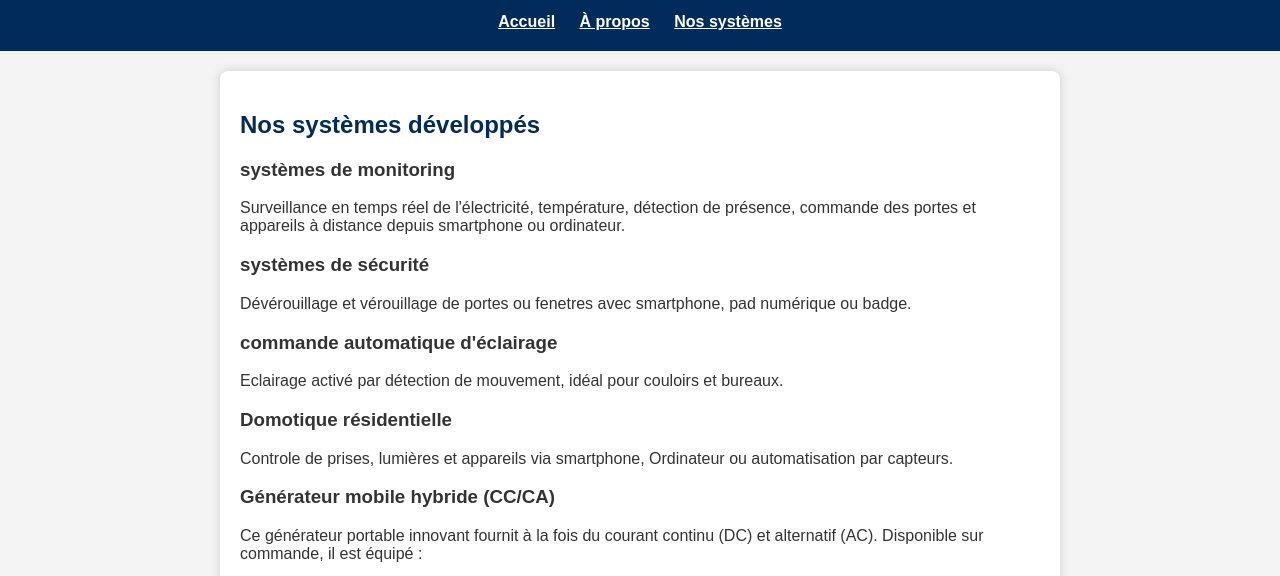
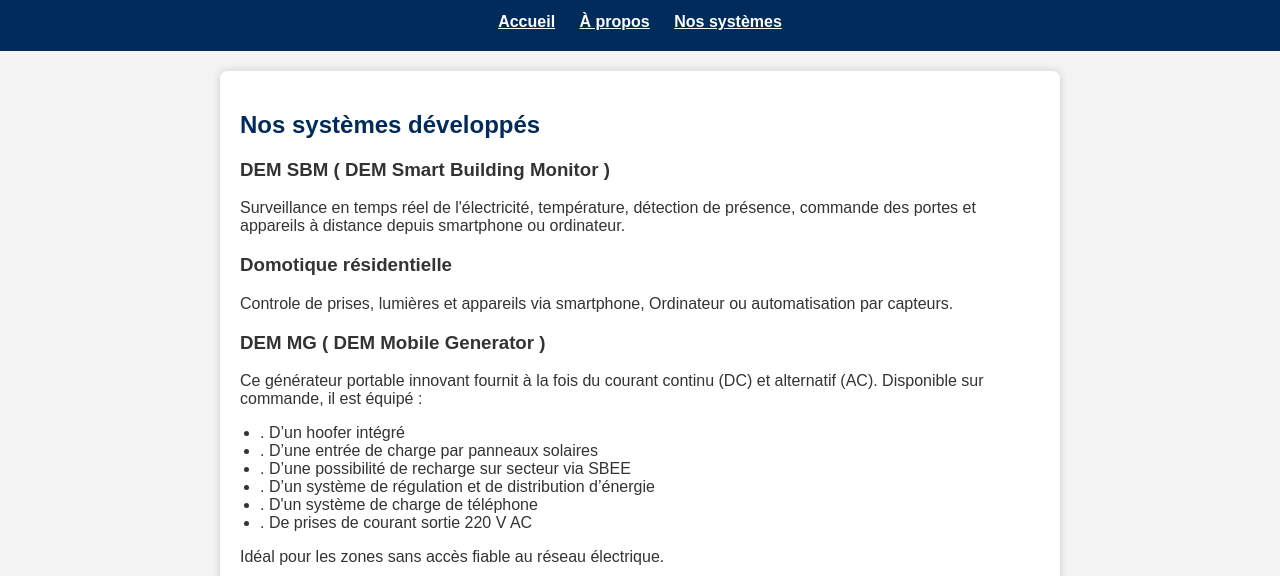
Before and after one commit to mauriceezechieldegnon-wq/dem.een, a plain HTML site: page systems.html in a window 1280 px wide. Shown: the part 215-791 px from the top of the page. Drawn offline with Linux system fonts and the light colour scheme.

Commit message:
Revise system descriptions and add new generator info
Updated system descriptions and added new generator details.

```diff
--- a/systems.html
+++ b/systems.html
@@ -20,31 +20,25 @@
     <section class="intro">
         <h2>Nos systèmes développés</h2>
         <div class= "system">
-            <h3>systèmes de monitoring</h3>
+            <h3> DEM SBM ( DEM Smart Building Monitor ) </h3>
             <p>Surveillance en temps réel de l'électricité, température, détection de présence, commande des portes et appareils à distance depuis smartphone ou ordinateur.</p>
         </div>
-        <div class= "system">
-            <h3>systèmes de sécurité</h3>
-            <p>Dévérouillage et vérouillage de portes ou fenetres avec smartphone, pad numérique ou badge.</p>
-        </div>
-        <div class= "system">
-            <h3>commande automatique d'éclairage</h3>
-            <p>Eclairage activé par détection de mouvement, idéal pour couloirs et bureaux.</p>
-        </div>
+
         <div class= "system">
             <h3>Domotique résidentielle</h3>
             <p>Controle de prises, lumières et appareils via smartphone, Ordinateur ou automatisation par capteurs.</p>
         </div>
 
         <div class="system">
-<h3>Générateur mobile hybride (CC/CA)</h3>
+            <h3> DEM MG ( DEM Mobile Generator ) </h3>
              <p>Ce générateur portable innovant fournit à la fois du courant continu (DC) et alternatif (AC). Disponible sur commande, il est équipé :</p>
             <ul>
-<li>. D’un convertisseur intégré (hoofer)</li>
+            <li>. D’un hoofer intégré </li>
             <li>. D’une entrée de charge par panneaux solaires</li>
             <li>. D’une possibilité de recharge sur secteur via SBEE</li>
-<li>. D’un système intelligent de régulation et de distribution d’énergie</li>
-<li>. D'un système de charge de téléphone</li>
+            <li>. D’un système  de régulation et de distribution d’énergie</li>
+            <li>. D'un système de charge de téléphone </li>
+            <li>. De prises de courant sortie 220 V AC </li>
             </ul>
             <p>Idéal pour les zones sans accès fiable au réseau électrique.</p>
         </div>
```
Lines whose indentation alone changed are shown as unchanged.
